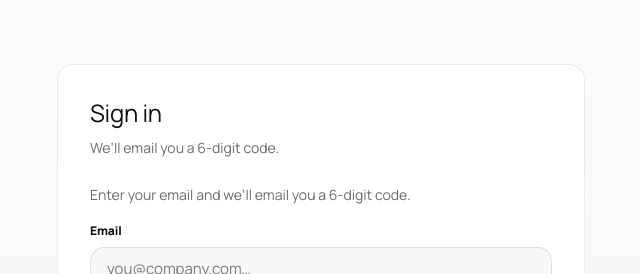
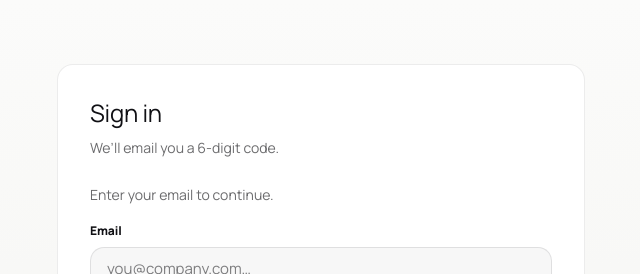
Before and after one commit to Bikz/StarBeam, a Next.js app in the folder apps/web/: page /login in a window 1280 px wide. Shown: the top 274 px of the page, without its empty margins (319-959 px from the left). Built offline with nearby package versions, Linux system fonts and the light colour scheme; no server answers.

Commit message:
web: remove duplicate 6-digit code copy

```diff
--- a/apps/web/src/components/email-code-sign-in.tsx
+++ b/apps/web/src/components/email-code-sign-in.tsx
@@ -95,8 +95,8 @@ export default function EmailCodeSignIn({
     step === "code" && sentAt
       ? `We sent a 6-digit code to ${emailValue || "your email"}.`
       : variant === "waitlist"
-        ? "Enter your email and we’ll send a 6-digit code to continue."
-        : "Enter your email and we’ll email you a 6-digit code.";
+        ? "Enter your email to continue."
+        : "Enter your email to continue.";
 
   return (
     <div className="grid gap-4">
```
